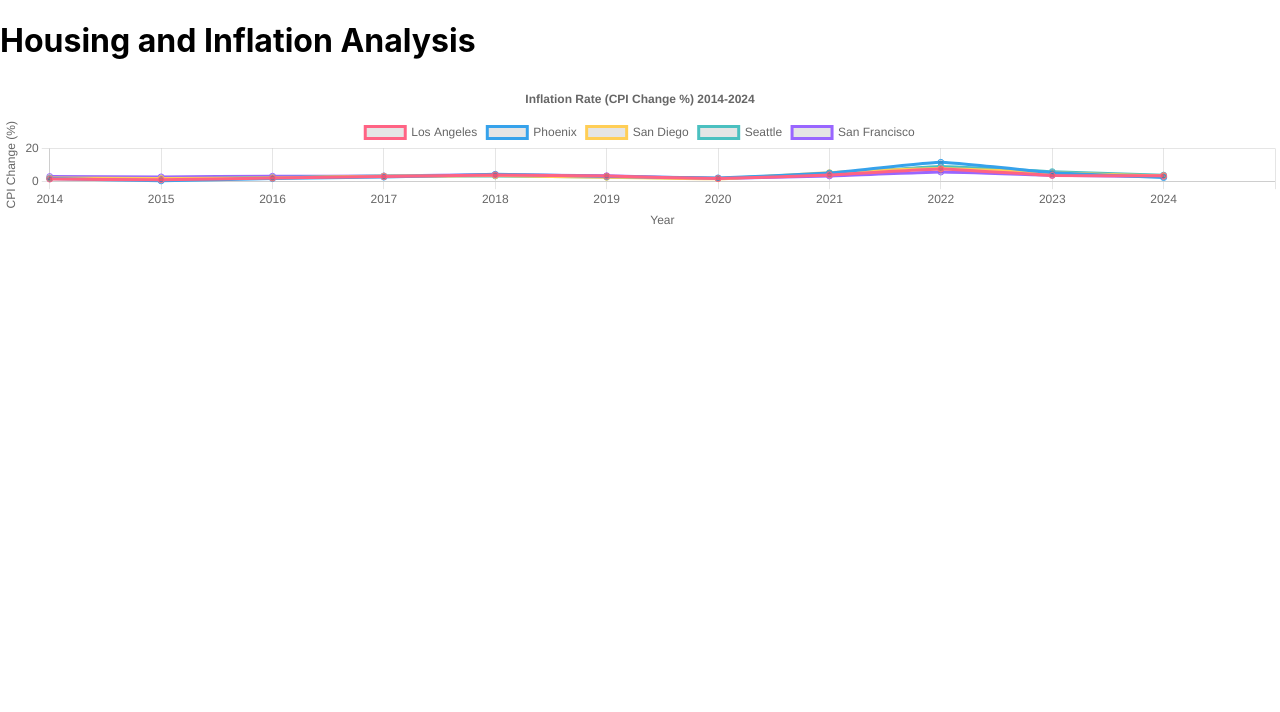
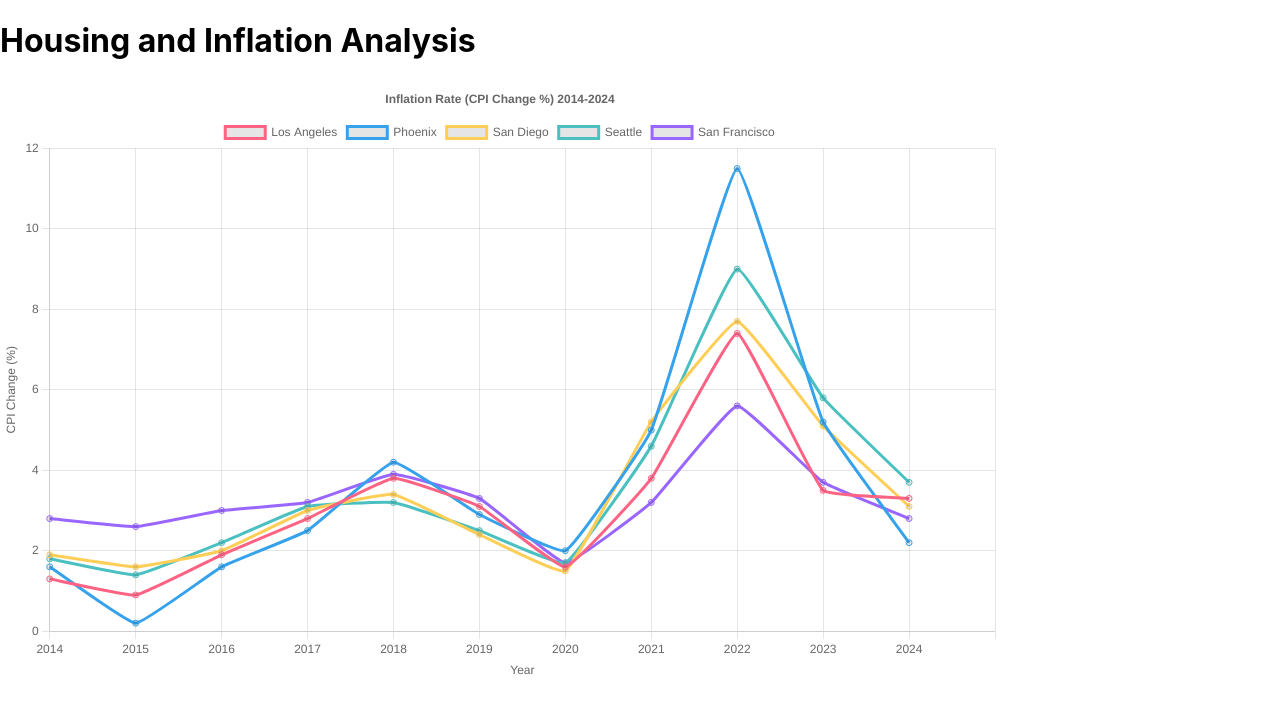
Before and after one commit to NurjahanJ/inflation_housing, a React (Create React App) app: page / in a window 1280 px wide. Shown: the top 712 px of the page. Built offline with nearby package versions, Linux system fonts and the light colour scheme.

Commit message:
Sized the line chart

```diff
--- a/src/index.css
+++ b/src/index.css
@@ -11,3 +11,8 @@ code {
   font-family: source-code-pro, Menlo, Monaco, Consolas, 'Courier New',
     monospace;
 }
+.chart-container {
+  width: 1000px;
+  height: 600px;
+  margin: 0 left;
+}
```
